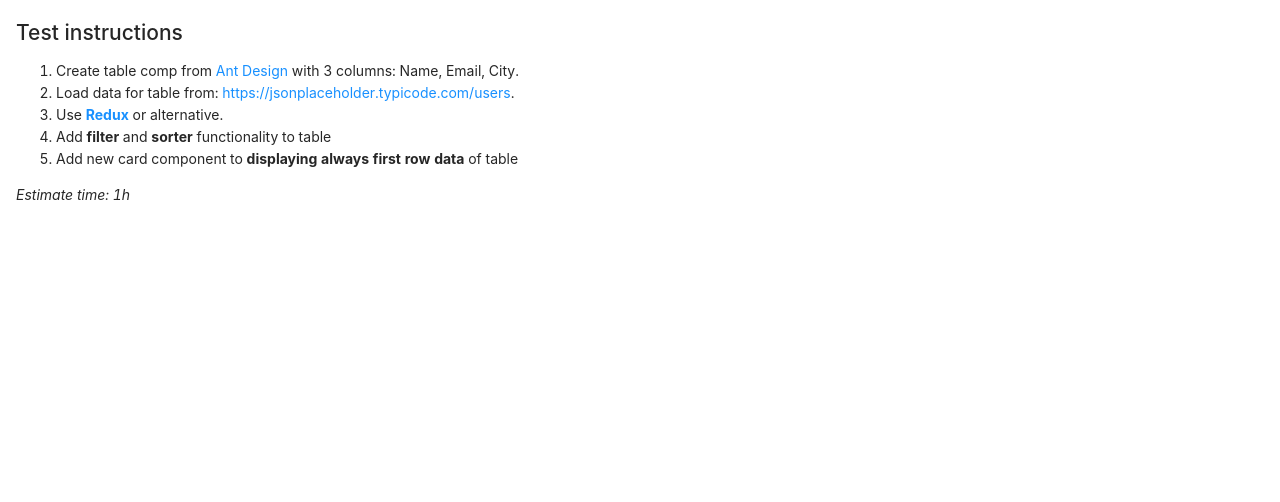
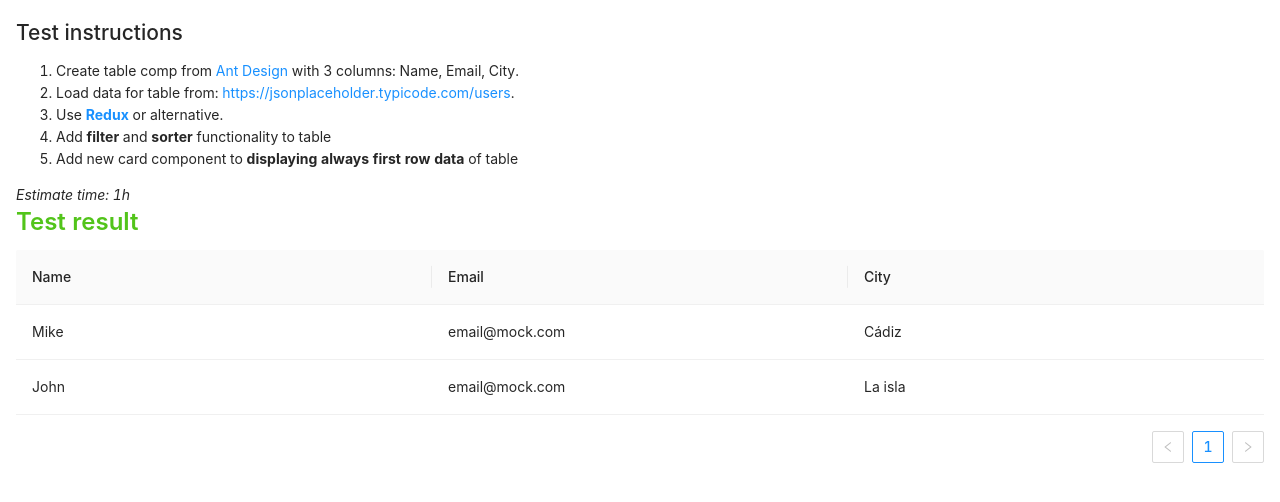
Before and after one commit to Alvarodevs/frontend_test_nivimu, a React (Create React App) app: page / in a window 1280 px wide. Shown: the top 502 px of the page. Built offline with nearby package versions, Linux system fonts and the light colour scheme.

Commit message:
first commit: basic structure, comps + helpers

```diff
--- a/public/index.html
+++ b/public/index.html
@@ -20,7 +20,7 @@
       work correctly both with client-side routing and a non-root public URL.
       Learn how to configure a non-root public URL by running `npm run build`.
     -->
-	<title>React App</title>
+	<title>Nivimu test</title>
 </head>
 
 <body>
--- a/src/App.js
+++ b/src/App.js
@@ -1,5 +1,9 @@
 import "./app.css";
 import "antd/dist/antd.css";
+import TitleTest from "./components/TitleTest";
+import TableTest from "./components/TableTest";
+
+
 
 const App = () => {
   return (
@@ -52,6 +56,10 @@ const App = () => {
         </li>
       </ol>
       <i>Estimate time: 1h</i>
+
+      <TitleTest/>
+      <TableTest/>
+
     </div>
   );
 };
--- /dev/null
+++ b/src/components/TableTest.jsx
@@ -0,0 +1,21 @@
+import React from "react";
+
+//load data
+import { dataSource, columns } from '../helpers'
+
+//components
+import { Table } from "antd";
+
+
+const TableTest = () => {
+   return (
+      <Table
+         dataSource={dataSource}
+         columns={columns}
+         pagination={{ pageSize: 5 }}
+         scroll={{ y: 240 }}
+      />
+   );
+};
+
+export default TableTest;
--- /dev/null
+++ b/src/components/TitleTest.jsx
@@ -0,0 +1,14 @@
+import React from "react";
+
+import { Typography } from "antd";
+const { Title } = Typography;
+
+const TitleTest = () => {
+   return (
+      <Title level={3} type="success">
+         Test result
+      </Title>
+   );
+};
+
+export default TitleTest;
--- /dev/null
+++ b/src/helpers/columns.jsx
@@ -0,0 +1,17 @@
+export const columns = [
+   {
+      title: "Name",
+      dataIndex: "name",
+      key: "name",
+   },
+   {
+      title: "Email",
+      dataIndex: "email",
+      key: "email",
+   },
+   {
+      title: "City",
+      dataIndex: "city",
+      key: "city",
+   },
+];
--- /dev/null
+++ b/src/helpers/dataSource.jsx
@@ -0,0 +1,14 @@
+export const dataSource = [
+   {
+      key: "1",
+      name: "Mike",
+      email: "email@mock.com",
+      city: "Cádiz",
+   },
+   {
+      key: "2",
+      name: "John",
+      email: "email@mock.com",
+      city: "La isla",
+   },
+];
--- /dev/null
+++ b/src/helpers/index.jsx
@@ -0,0 +1,4 @@
+import {dataSource} from "./dataSource";
+import {columns} from "./columns";
+
+export { dataSource, columns };
```
Also changed, not shown: package.json (+11 -11 lines), src/components/Buttons.jsx (added), 1 other file (tests, documents, lock files or other folders).
